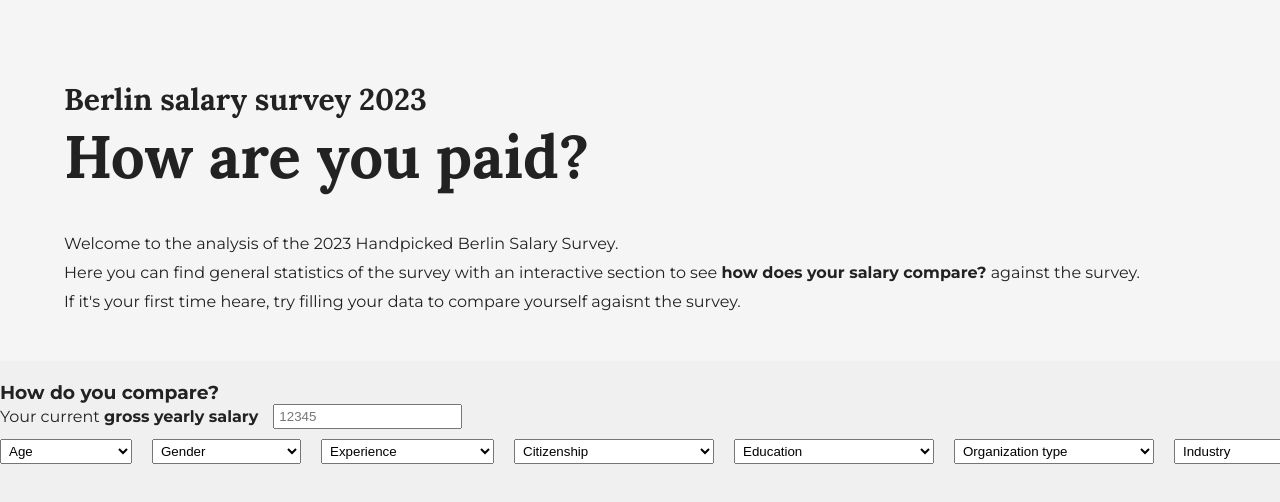
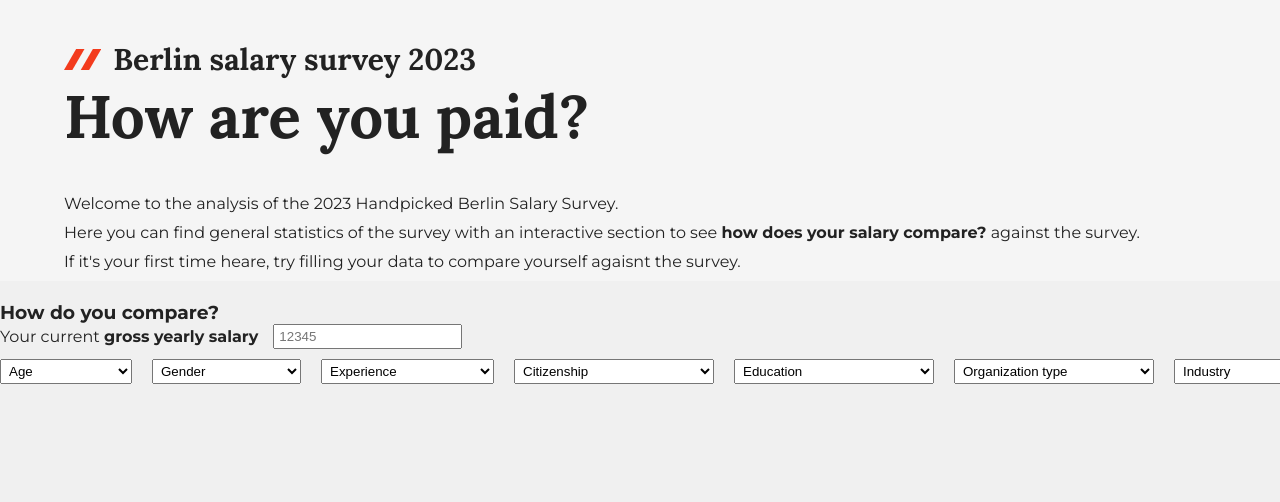
Before and after one commit to iheredia/berlin-salary-survey, a Next.js app: page / in a window 1280 px wide. Shown: the top 502 px of the page. Built offline with nearby package versions, Linux system fonts and the light colour scheme.

Commit message:
Accent color and svg

```diff
--- a/app/globals.css
+++ b/app/globals.css
@@ -2,6 +2,10 @@
   box-sizing: border-box;
   padding: 0;
   margin: 0;
+}
+
+*:focus {
+  outline: solid 1px #f33b1d;
 }
 
 body {
--- a/components/introduction/index.module.css
+++ b/components/introduction/index.module.css
@@ -1,18 +1,29 @@
 .introduction {
-  background: #f5f5f5;
-  padding: 40px 5vw;
+  padding: 0px 5vw;
 }
 
 .titleContainer h1 {
+  display: flex;
+  align-items: center;
   margin: 0;
   padding-top: 40px;
 
   @media (max-width: 600px) {
+    gap: 2vw;
     font-size: 5vw;
   }
   @media (min-width: 601px) {
+    gap: 12px;
     font-size: 30px;
   }
+}
+
+.titleContainer h1 svg {
+  height: 0.7em;
+}
+
+.titleContainer h1 svg polygon {
+  fill: #f33b1d;
 }
 
 .titleContainer h2 {
--- a/components/introduction/index.tsx
+++ b/components/introduction/index.tsx
@@ -8,7 +8,20 @@ export default function Introduction(props: { year: AvailableYear }) {
   return (
     <section className={styles.introduction}>
       <div className={classNames(styles.titleContainer, lora.className)}>
-        <h1>Berlin salary survey {year}</h1>
+        <h1>
+          <svg
+            viewBox="0 0 68.98 38.88"
+            y="0px"
+            x="0px"
+            id="Layer_1"
+            version="1.1"
+            xmlns="http://www.w3.org/2000/svg"
+          >
+            <polygon points="15.51,38.88 0,38.88 22.45,0 37.96,0"></polygon>
+            <polygon points="46.53,38.88 31.02,38.88 53.47,0 68.98,0"></polygon>
+          </svg>
+          Berlin salary survey {year}
+        </h1>
         <h2>How are you paid?</h2>
       </div>
       <p>Welcome to the analysis of the {year} Handpicked Berlin Salary Survey.</p>
```
